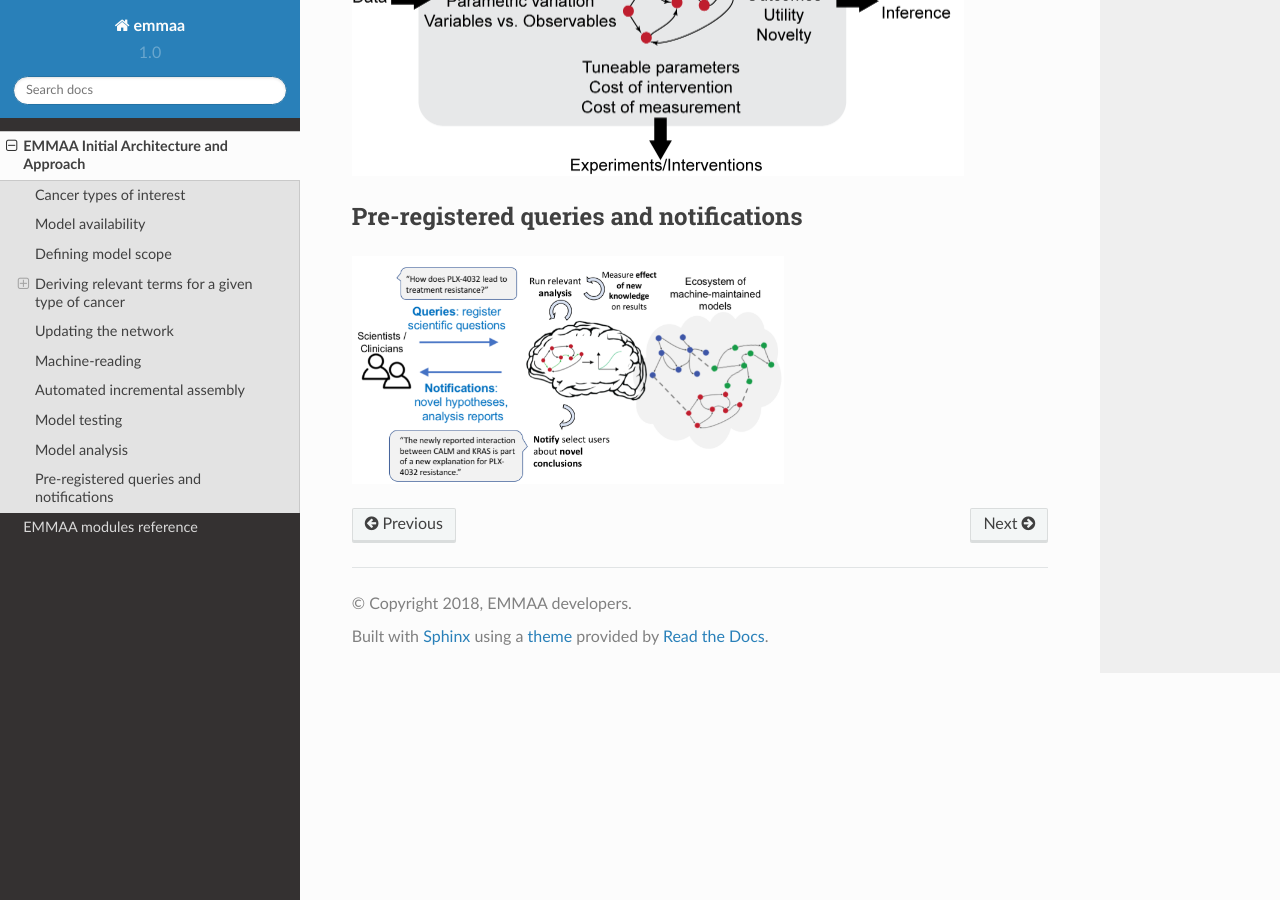
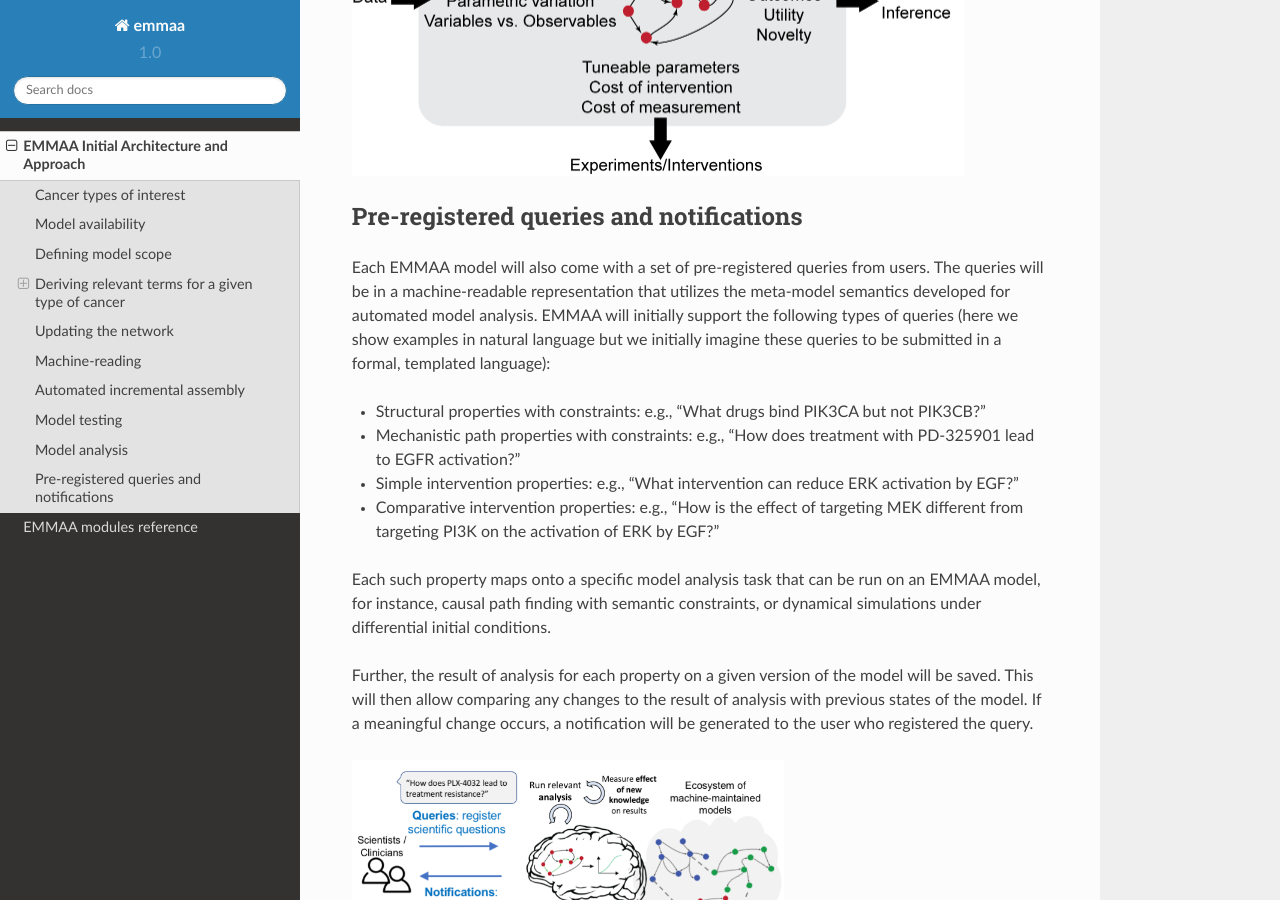
Before and after one commit to gyorilab/emmaa, a Sphinx documentation site: the page built from doc/architecture.rst, in a window 1280 px wide and 900 px high, scrolled down 4055 px. Built offline with Sphinx 7.4.7 and the Read the Docs theme 2.0.0, drawn with Linux system fonts in a browser that asks for light colours; pages that are not in the unit, such as notebooks, are missing from menus.

Commit message:
Add senction about pre-registered queries

```diff
--- a/doc/architecture.rst
+++ b/doc/architecture.rst
@@ -169,5 +169,31 @@ Model analysis
 
 Pre-registered queries and notifications
 ----------------------------------------
+Each EMMAA model will also come with a set of pre-registered queries from
+users. The queries will be in a machine-readable representation that utilizes
+the meta-model semantics developed for automated model analysis. EMMAA will
+initially support the following types of queries (here we show examples in
+natural language but we initially imagine these queries to be submitted in
+a formal, templated language):
+
+- Structural properties with constraints:
+  e.g., "What drugs bind PIK3CA but not PIK3CB?"
+- Mechanistic path properties with constraints: e.g.,
+  "How does treatment with PD-325901 lead to EGFR activation?"
+- Simple intervention properties: e.g., "What intervention can reduce ERK
+  activation by EGF?"
+- Comparative intervention properties: e.g., "How is the effect of targeting
+  MEK different from targeting PI3K on the activation of ERK by EGF?"
+
+Each such property maps onto a specific model analysis task that can be run
+on an EMMAA model, for instance, causal path finding with semantic constraints,
+or dynamical simulations under differential initial conditions.
+
+Further, the result of analysis for each property on a given version of the
+model will be saved. This will then allow comparing any changes to
+the result of analysis with previous states of the model. If a meaningful
+change occurs, a notification will be generated to the user who registered
+the query.
+
 .. image:: _static/images/user_queries_concept.png
    :scale: 60 %
```
